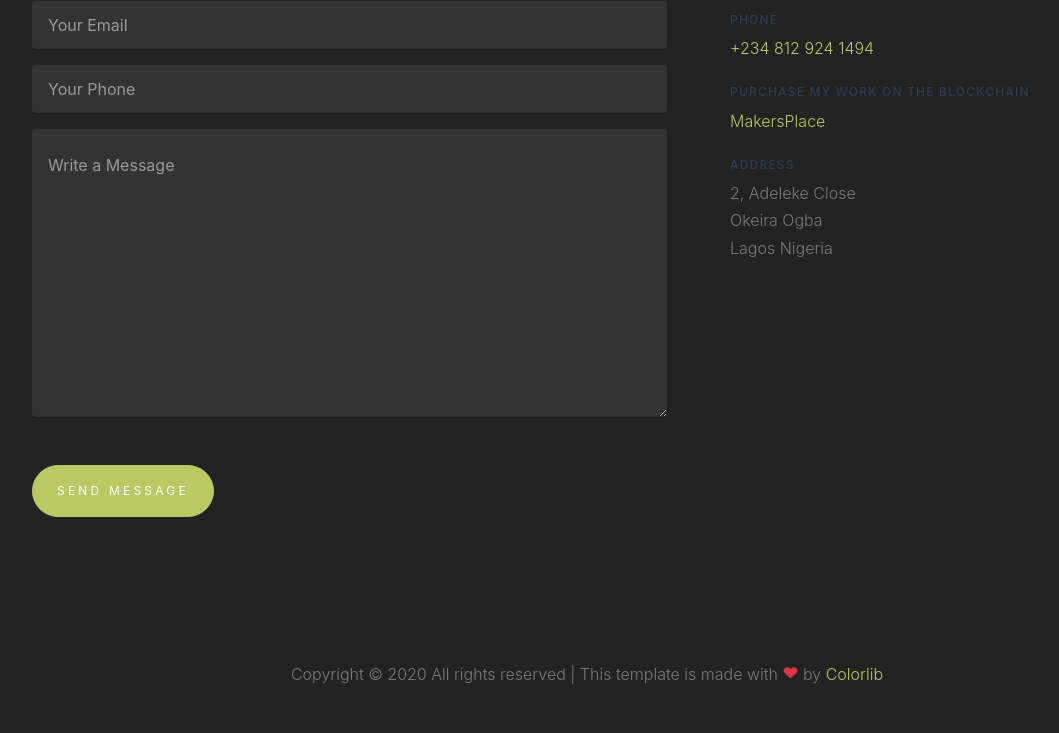
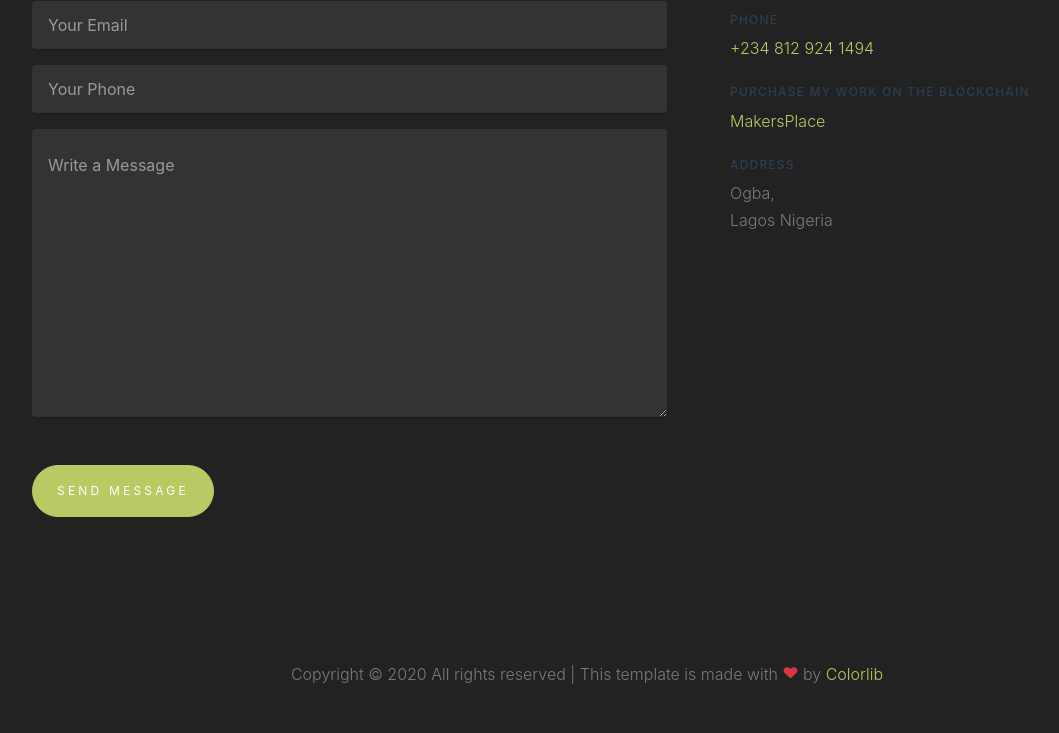
Before and after one commit to arrestingyellow/azukamuoh, a plain HTML site: page index.html in a window 1280 px wide. Shown: the part 6303-7036 px from the top of the page, without its empty margins (53-1112 px from the left). Drawn offline with nearby package versions, Linux system fonts and the light colour scheme; files whose address does not match are found by name.

Commit message:
Update index.html

```diff
--- a/index.html
+++ b/index.html
@@ -472,8 +472,7 @@ Very patient with me, very clear about deliverables and just a great person to w
 						</li>
 						<li>
 							<span class="text-uppercase">Address</span>
-							2, Adeleke Close<br>
-							Okeira Ogba  <br>
+							Ogba, <br>
 							Lagos Nigeria</li>
 					</ul>
 				</div>
```
